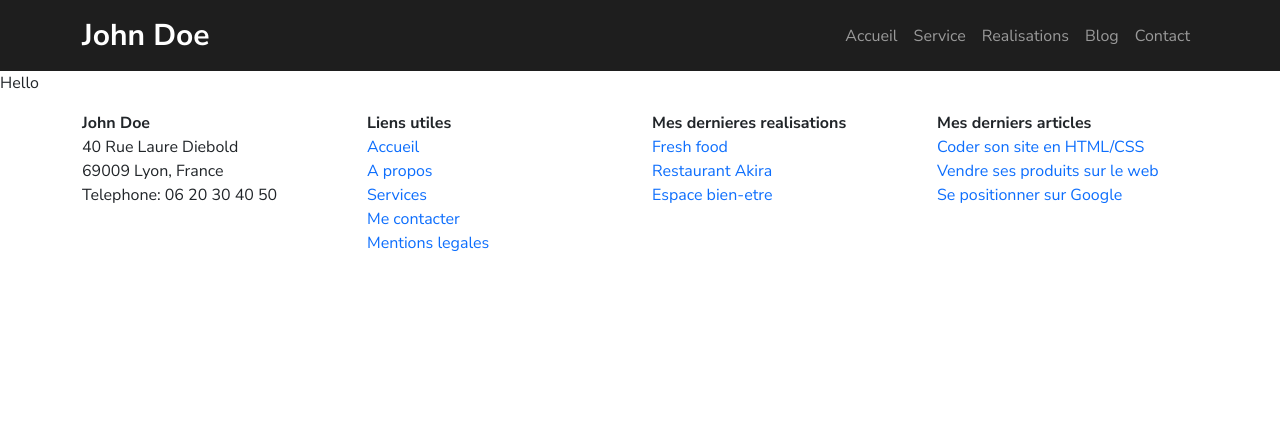
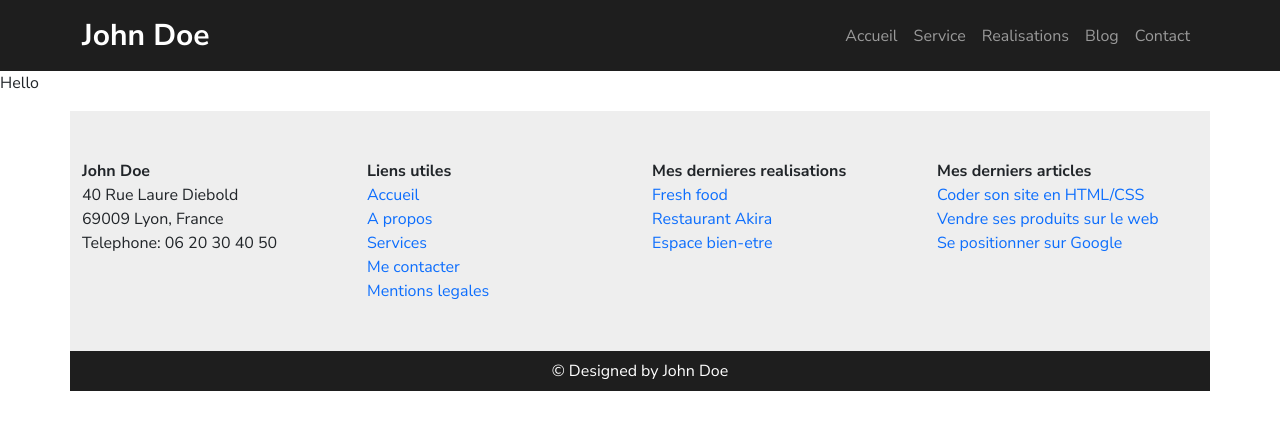
Before and after one commit to matiti61290/CV-react, a React (Create React App) app: page /service in a window 1280 px wide. Shown: the top 430 px of the page. Built offline with nearby package versions, Linux system fonts and the light colour scheme.

Commit message:
starting add style to the footer

```diff
--- a/src/components/footer.js
+++ b/src/components/footer.js
@@ -1,10 +1,11 @@
 import React from "react";
 import {Link} from "react-router-dom"
+import "../index.css"
 
 function Footer() {
     return(
         <div className="container">
-            <div className="row">
+            <div className="row py-5" style={{backgroundColor: "#EEE"}}>
                 <div className="col-12 col-sm-6 col-md-3">
                     <strong>John Doe</strong>
                     <address>
@@ -34,6 +35,9 @@ function Footer() {
                     <Link to="" className="text-decoration-none">Se positionner sur Google</Link>
                 </div>
             </div>
+            <div className="row" style={{backgroundColor: "#1e1e1e "}}>
+                <p className="text-white text-center my-auto py-2" >&copy; Designed by John Doe</p>
+            </div>
         </div>
     )
 }
--- a/src/index.css
+++ b/src/index.css
@@ -7,3 +7,7 @@
 .bg-headerBackground{
     background-color: #1e1e1e ;
 };
+
+.bg-footerBackground{
+    background-color: #1e1e1e ;
+}
```
